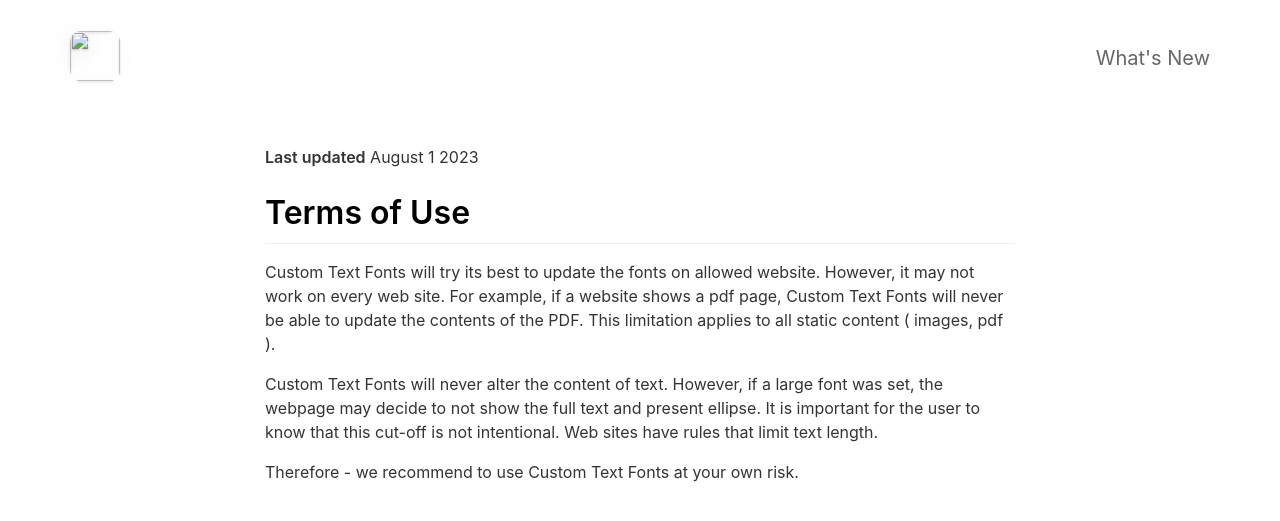
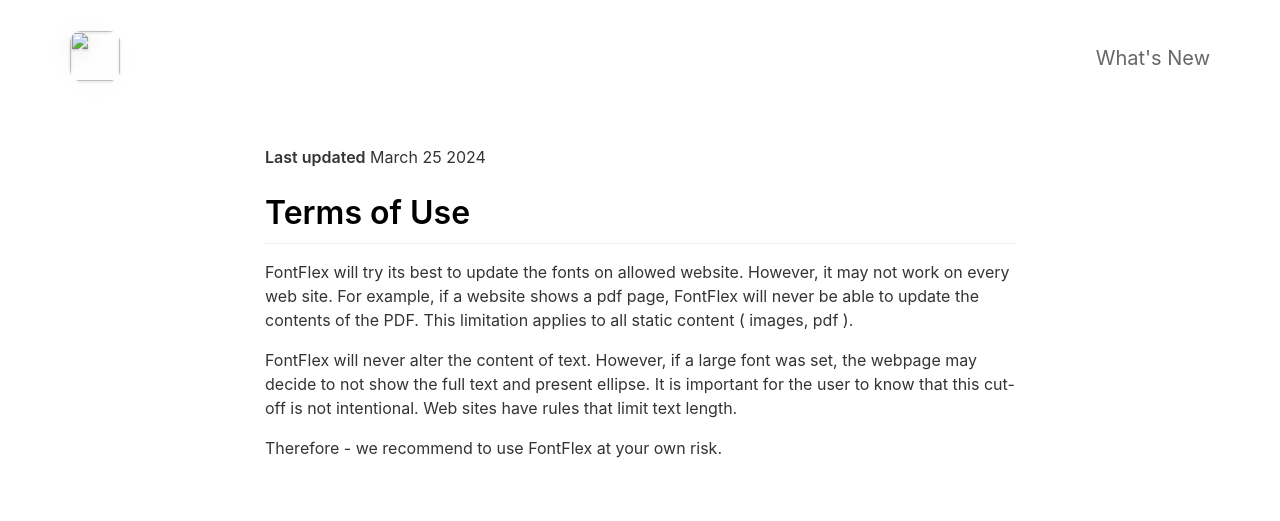
Before and after one commit to xr1337/TweakSafariFonts, a Jekyll site: the page built from _pages/terms.md, in a window 1280 px wide. Shown: the top 521 px of the page. Built offline with Jekyll 4.4.1, drawn with Linux system fonts in a browser that asks for light colours; nearby versions of some CDN libraries.

Commit message:
Update terms with correct app name

```diff
--- a/_pages/terms.md
+++ b/_pages/terms.md
@@ -5,19 +5,19 @@ include_in_header: false
 ---
 
 **Last updated**
-August 1 2023
+March 25 2024
 
 
 # Terms of Use
 
-Custom Text Fonts will try its best to update the fonts on allowed website.
+FontFlex will try its best to update the fonts on allowed website.
 However, it may not work on every web site.
-For example, if a website shows a pdf page, Custom Text Fonts will never be able to update the contents of the PDF.
+For example, if a website shows a pdf page, FontFlex will never be able to update the contents of the PDF.
 This limitation applies to all static content ( images, pdf ).
 
-Custom Text Fonts will never alter the content of text.
+FontFlex will never alter the content of text.
 However, if a large font was set, the webpage may decide to not show the full text and present ellipse.
 It is important for the user to know that this cut-off is not intentional.
 Web sites have rules that limit text length.
 
-Therefore - we recommend to use Custom Text Fonts at your own risk.
+Therefore - we recommend to use FontFlex at your own risk.
```
